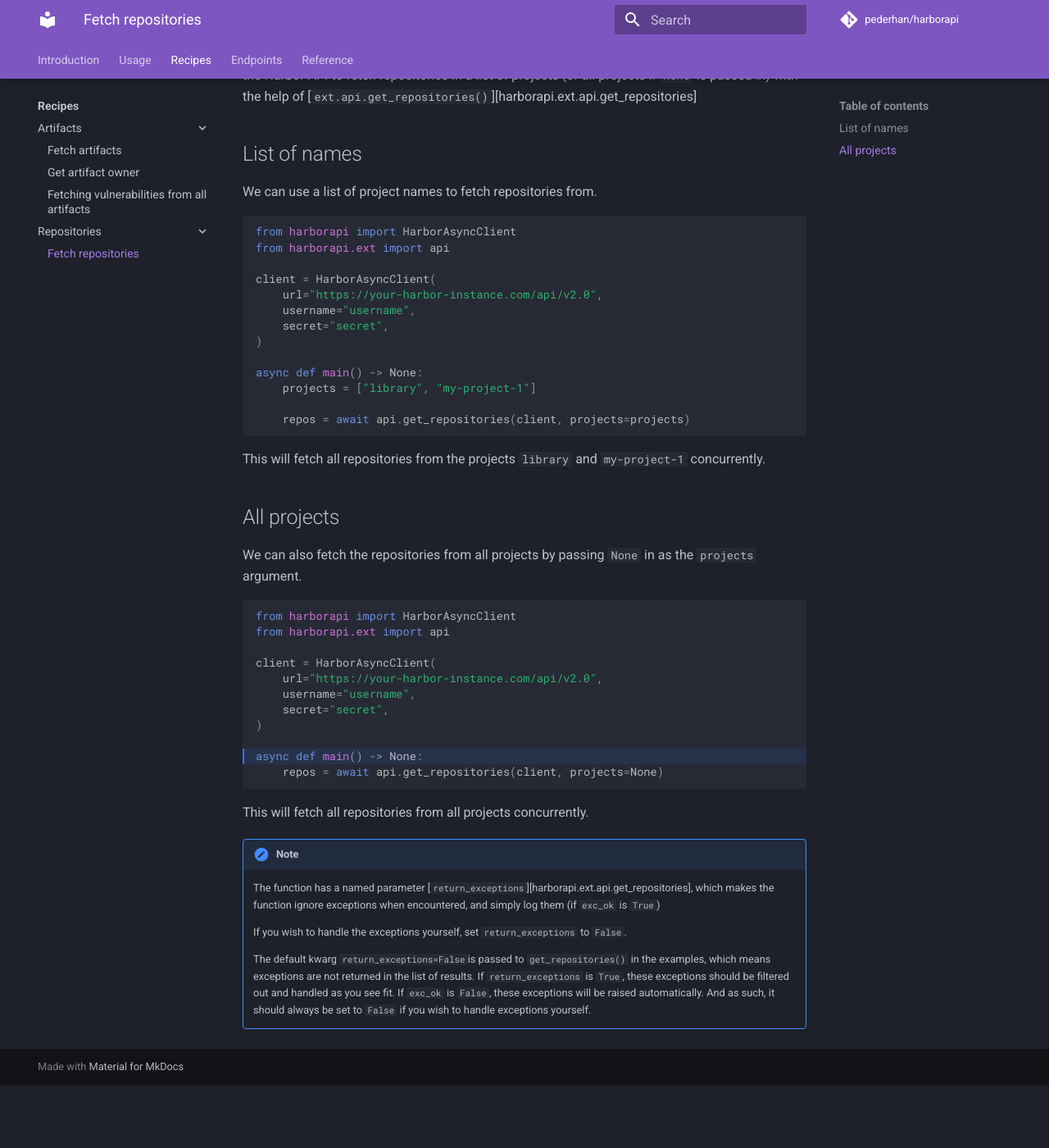
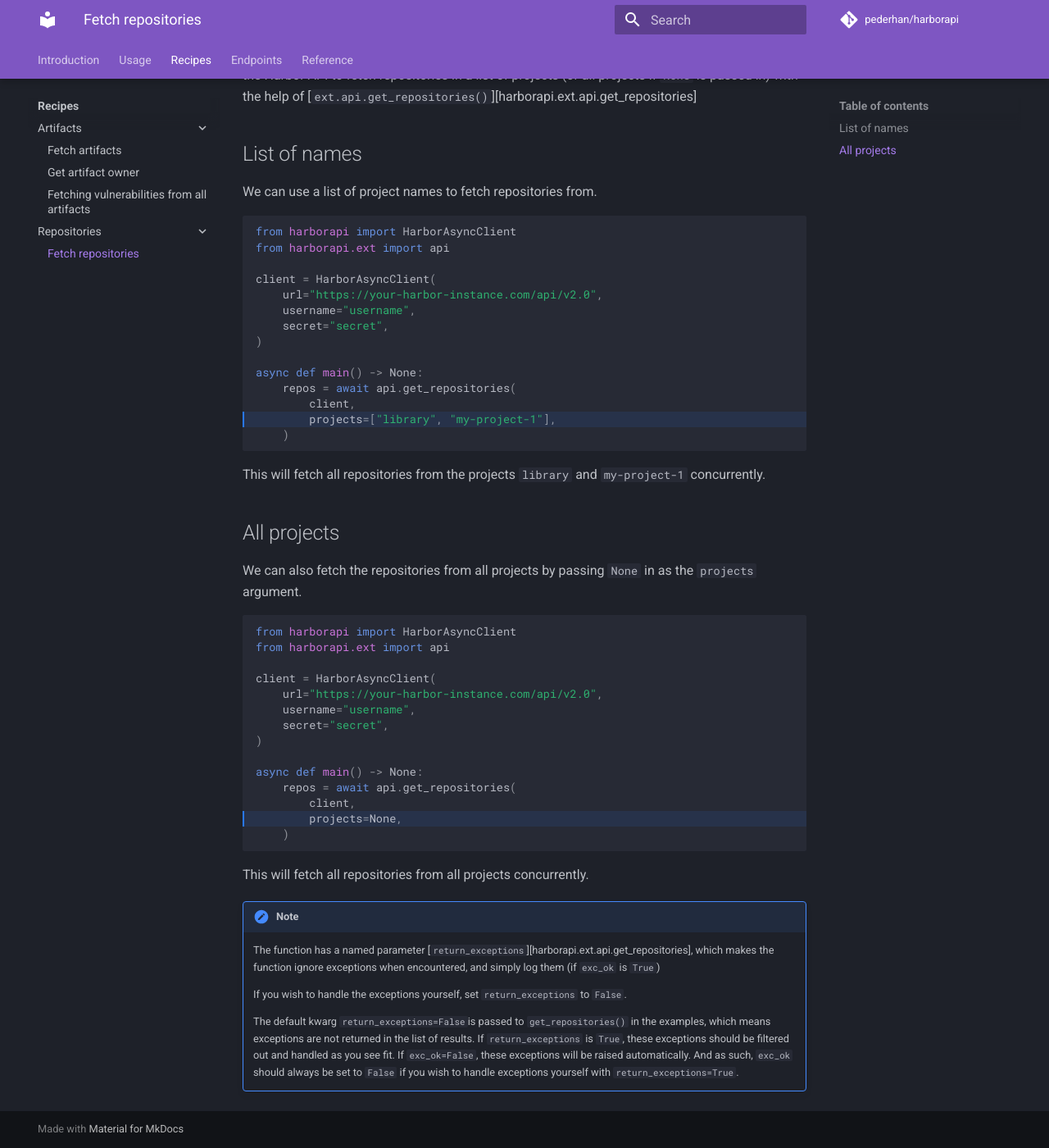
Before and after one commit to unioslo/harborapi, an MkDocs documentation site: the page built from docs/recipes/repos/conc-repo.md, in a window 1280 px wide and 1400 px high, scrolled down 174 px. Shown: the whole window at 82% size. Built offline with MkDocs 1.6.1 and Material for MkDocs 9.7.7, drawn with Linux system fonts in a browser that asks for light colours; comment, search, counter and statistics services are not loaded; before the commit the page ends 1498 px from its top, so only the background shows below that.

Commit message:
Docs: improve fetch repo example highlighting

````diff
--- a/docs/recipes/repos/conc-repo.md
+++ b/docs/recipes/repos/conc-repo.md
@@ -7,7 +7,7 @@ Given a list of project names, we can use Asyncio to dispatch multiple requests
 We can use a list of project names to fetch repositories from.
 
 
-```py
+```py hl_lines="13"
 from harborapi import HarborAsyncClient
 from harborapi.ext import api
 
@@ -18,9 +18,10 @@ client = HarborAsyncClient(
 )
 
 async def main() -> None:
-    projects = ["library", "my-project-1"]
-
-    repos = await api.get_repositories(client, projects=projects)
+    repos = await api.get_repositories(
+        client,
+        projects=["library", "my-project-1"],
+    )
 ```
 
 This will fetch all repositories from the projects `library` and `my-project-1` concurrently.
@@ -30,7 +31,7 @@ This will fetch all repositories from the projects `library` and `my-project-1`
 
 We can also fetch the repositories from all projects by passing `None` in as the `projects` argument.
 
-```py hl_lines="10"
+```py hl_lines="13"
 from harborapi import HarborAsyncClient
 from harborapi.ext import api
 
@@ -41,7 +42,10 @@ client = HarborAsyncClient(
 )
 
 async def main() -> None:
-    repos = await api.get_repositories(client, projects=None)
+    repos = await api.get_repositories(
+        client,
+        projects=None,
+    )
 ```
 
 This will fetch all repositories from all projects concurrently.
@@ -51,4 +55,4 @@ This will fetch all repositories from all projects concurrently.
 
     If you wish to handle the exceptions yourself, set `return_exceptions` to `False`.
 
-    The default kwarg `return_exceptions=False`is passed to `get_repositories()` in the examples, which means exceptions are not returned in the list of results. If `return_exceptions` is `True`, these exceptions should be filtered out and handled as you see fit. If `exc_ok` is `False`, these exceptions will be raised automatically. And as such, it should always be set to `False` if you wish to handle exceptions yourself.
+    The default kwarg `return_exceptions=False`is passed to `get_repositories()` in the examples, which means exceptions are not returned in the list of results. If `return_exceptions` is `True`, these exceptions should be filtered out and handled as you see fit. If `exc_ok=False`, these exceptions will be raised automatically. And as such, `exc_ok` should always be set to `False` if you wish to handle exceptions yourself with `return_exceptions=True`.
````
